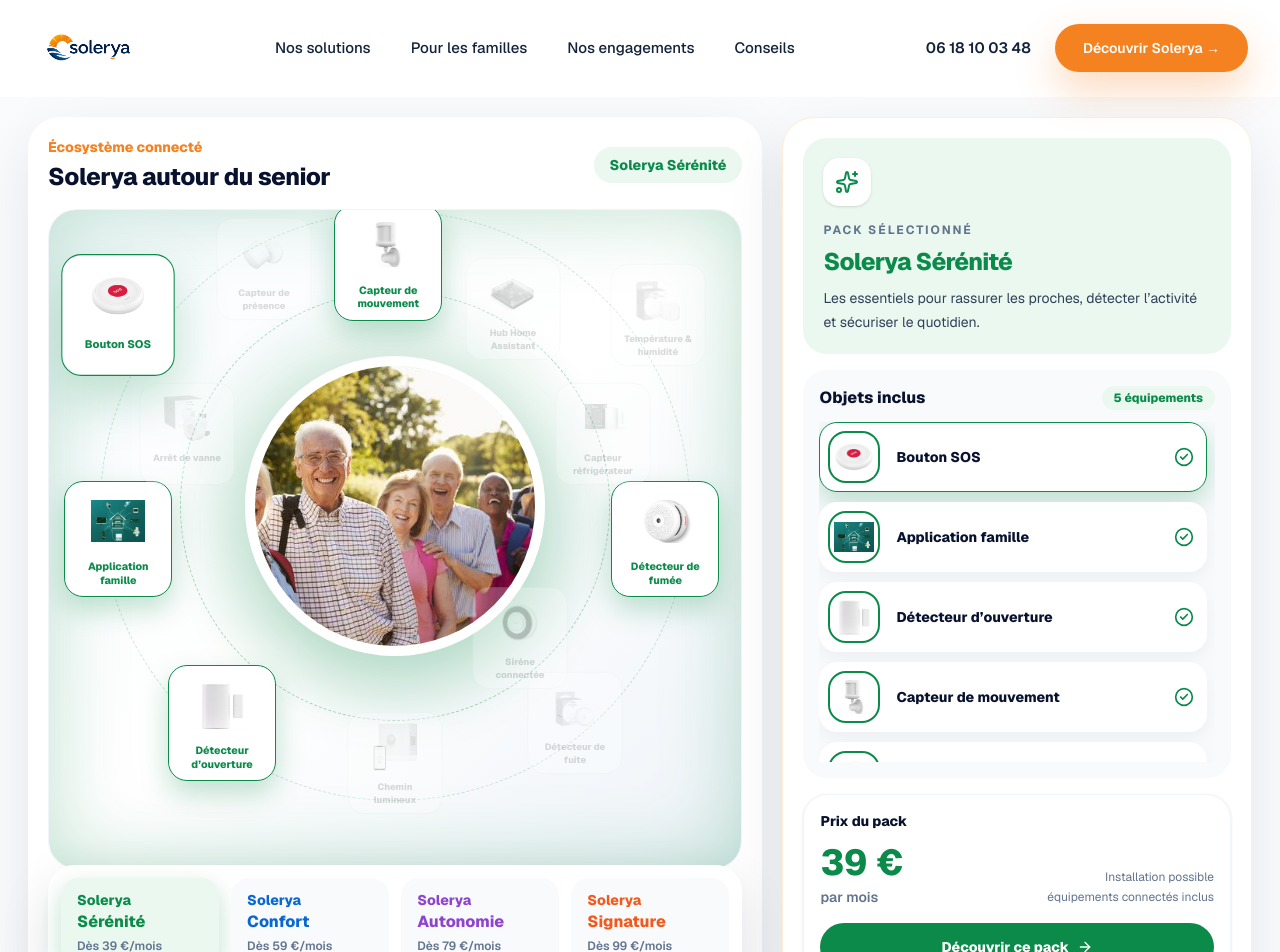
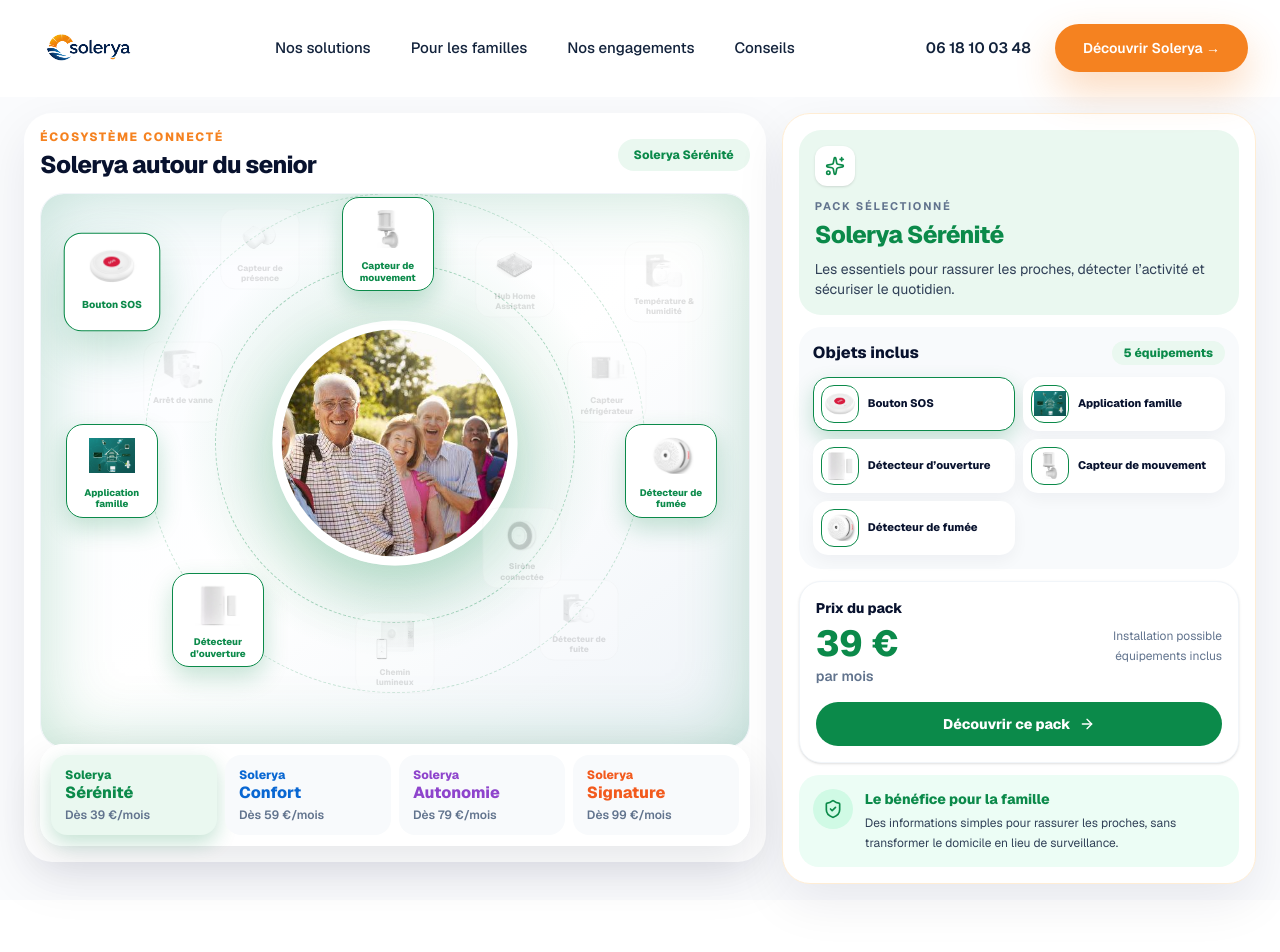
Before and after one commit to julien7paris/solerya, a Next.js app: page /schema in a window 1280 px wide. Shown: the top 952 px of the page. Built offline with nearby package versions, Linux system fonts and the light colour scheme.

Commit message:
Refonte premium du footer avec logo transparent

```diff
--- a/app/page.tsx
+++ b/app/page.tsx
@@ -175,7 +175,7 @@ export default function SoleryaHomePage() {
           <div className="flex h-full flex-col">
             <div className="mb-5 inline-flex w-fit items-center gap-2 rounded-full bg-[#FFF2E8] px-4 py-2 text-sm font-medium text-[#C95F07]">
               <HeartHandshake className="h-4 w-4 text-[#F58220]" />
-              <span>Des solutions connectées pour bien vieillir chez soi</span>
+              <span>Des solutions connectées pour bien vieillir chez soi, en Île de France</span>
             </div>
 
             <h1 className="max-w-2xl text-5xl font-bold leading-[1.08] tracking-[-0.04em] text-[#08122E] md:text-6xl">
--- a/app/schema/page.tsx
+++ b/app/schema/page.tsx
@@ -42,12 +42,11 @@ const packs: Record<PackKey, Pack> = {
     price: "39",
     color: "#0B8A4A",
     soft: "#EAF8F0",
-    glow: "rgba(11, 138, 74, 0.26)",
+    glow: "rgba(11, 138, 74, 0.24)",
     href: "/packs/serenite",
     text: "Les essentiels pour rassurer les proches, détecter l’activité et sécuriser le quotidien.",
     appImage: "/objets/application-serenite.jpg",
   },
-
   confort: {
     level: 2,
     shortName: "Confort",
@@ -55,12 +54,11 @@ const packs: Record<PackKey, Pack> = {
     price: "59",
     color: "#0967D2",
     soft: "#EAF4FF",
-    glow: "rgba(9, 103, 210, 0.24)",
+    glow: "rgba(9, 103, 210, 0.22)",
     href: "/packs/confort",
     text: "Tout le pack Sérénité, avec une protection renforcée du logement.",
     appImage: "/objets/application-confort.jpg",
   },
-
   autonomie: {
     level: 3,
     shortName: "Autonomie",
@@ -68,12 +66,11 @@ const packs: Record<PackKey, Pack> = {
     price: "79",
     color: "#8E44CC",
     soft: "#F5ECFF",
-    glow: "rgba(142, 68, 204, 0.24)",
+    glow: "rgba(142, 68, 204, 0.22)",
     href: "/packs/autonomie",
     text: "Tout le pack Confort, avec des repères plus précis sur le rythme de vie.",
     appImage: "/objets/application-autonomie.jpg",
   },
-
   signature: {
     level: 4,
     shortName: "Signature",
@@ -81,7 +78,7 @@ const packs: Record<PackKey, Pack> = {
     price: "99",
     color: "#F25A1D",
     soft: "#FFF1E6",
-    glow: "rgba(242, 90, 29, 0.26)",
+    glow: "rgba(242, 90, 29, 0.24)",
     href: "/packs/signature",
     text: "La solution complète : tous les équipements Solerya réunis.",
     appImage: "/objets/application-signature.jpg",
@@ -97,7 +94,6 @@ const objects: ConnectedObject[] = [
     x: "10%",
     y: "16%",
   },
-
   {
     id: "application",
     name: "Application famille",
@@ -106,25 +102,22 @@ const objects: ConnectedObject[] = [
     x: "10%",
     y: "50%",
   },
-
   {
     id: "ouverture",
     name: "Détecteur d’ouverture",
     pack: "serenite",
     image: "/objets/detecteur-ouverture-porte.jpg",
     x: "25%",
-    y: "78%",
+    y: "77%",
   },
-
   {
     id: "mouvement",
     name: "Capteur de mouvement",
     pack: "serenite",
     image: "/objets/capteur-mouvement-veilleuse.jpg",
     x: "49%",
-    y: "8%",
+    y: "9%",
   },
-
   {
     id: "fumee",
     name: "Détecteur de fumée",
@@ -133,7 +126,6 @@ const objects: ConnectedObject[] = [
     x: "89%",
     y: "50%",
   },
-
   {
     id: "temperature",
     name: "Température & humidité",
@@ -142,34 +134,30 @@ const objects: ConnectedObject[] = [
     x: "88%",
     y: "16%",
   },
-
   {
     id: "fuite",
     name: "Détecteur de fuite",
     pack: "confort",
     image: "/objets/fuites.jpg",
     x: "76%",
-    y: "78%",
+    y: "77%",
   },
-
   {
     id: "presence",
     name: "Capteur de présence",
     pack: "autonomie",
     image: "/objets/capteur-presence.jpg",
     x: "31%",
-    y: "9%",
+    y: "10%",
   },
-
   {
     id: "chemin-lumineux",
     name: "Chemin lumineux",
     pack: "autonomie",
     image: "/objets/chemin-lumineux.jpg",
     x: "50%",
-    y: "84%",
+    y: "83%",
   },
-
   {
     id: "arret-vanne",
     name: "Arrêt de vanne",
@@ -178,7 +166,6 @@ const objects: ConnectedObject[] = [
     x: "20%",
     y: "34%",
   },
-
   {
     id: "home-assistant",
     name: "Hub Home Assistant",
@@ -187,7 +174,6 @@ const objects: ConnectedObject[] = [
     x: "67%",
     y: "15%",
   },
-
   {
     id: "refrigerateur",
     name: "Capteur réfrigérateur",
@@ -196,21 +182,18 @@ const objects: ConnectedObject[] = [
     x: "80%",
     y: "34%",
   },
-
   {
     id: "sirene",
     name: "Sirène connectée",
     pack: "signature",
     image: "/objets/sirene.jpg",
     x: "68%",
-    y: "65%",
+    y: "64%",
   },
 ];
 
 export default function SchemaPage() {
-  const [activePackKey, setActivePackKey] =
-    useState<PackKey>("serenite");
-
+  const [activePackKey, setActivePackKey] = useState<PackKey>("serenite");
   const [selectedObjectId, setSelectedObjectId] =
     useState<string | null>("bouton-sos");
 
@@ -240,24 +223,22 @@ export default function SchemaPage() {
 
   return (
     <main className="min-h-screen bg-[#FAFBFD] text-[#08122E]">
-      <section className="mx-auto max-w-[1400px] px-5 py-5 lg:px-7">
-        <div className="grid gap-5 xl:grid-cols-[minmax(0,1.22fr)_minmax(360px,0.78fr)] xl:items-start">
-
-          <div className="min-w-0 rounded-[32px] bg-white p-4 shadow-[0_20px_60px_rgba(8,18,46,0.09)] md:p-5">
-
-            <div className="mb-4 flex flex-col gap-3 sm:flex-row sm:items-center sm:justify-between">
+      <section className="mx-auto max-w-[1500px] px-4 py-4 lg:px-6">
+        <div className="grid gap-4 xl:grid-cols-[minmax(0,1.22fr)_minmax(420px,0.78fr)] xl:items-start">
+          <div className="min-w-0 rounded-[28px] bg-white p-4 shadow-[0_18px_50px_rgba(8,18,46,0.08)]">
+            <div className="mb-3 flex items-center justify-between gap-3">
               <div>
-                <p className="text-sm font-extrabold text-[#F58220]">
+                <p className="text-xs font-extrabold uppercase tracking-[0.14em] text-[#F58220]">
                   Écosystème connecté
                 </p>
 
-                <h1 className="mt-1 text-2xl font-extrabold tracking-[-0.02em]">
+                <h1 className="mt-1 text-2xl font-extrabold tracking-[-0.03em]">
                   Solerya autour du senior
                 </h1>
               </div>
 
               <div
-                className="shrink-0 rounded-full px-4 py-2 text-sm font-extrabold"
+                className="shrink-0 rounded-full px-4 py-2 text-xs font-extrabold"
                 style={{
                   backgroundColor: activePack.soft,
                   color: activePack.color,
@@ -268,9 +249,9 @@ export default function SchemaPage() {
             </div>
 
             <div
-              className="relative min-h-[660px] overflow-hidden rounded-[28px] border border-slate-100 bg-gradient-to-br from-[#F8FBFF] via-white to-[#EEF3F8]"
+              className="relative min-h-[555px] overflow-hidden rounded-[24px] border border-slate-100 bg-gradient-to-br from-[#F8FBFF] via-white to-[#EEF3F8]"
               style={{
-                boxShadow: `inset 0 0 80px ${activePack.glow}`,
+                boxShadow: `inset 0 0 70px ${activePack.glow}`,
               }}
             >
               <div
@@ -281,23 +262,19 @@ export default function SchemaPage() {
               />
 
               <div
-                className="pointer-events-none absolute left-1/2 top-[45%] z-0 h-[430px] w-[430px] -translate-x-1/2 -translate-y-1/2 rounded-full border border-dashed"
-                style={{
-                  borderColor: `${activePack.color}55`,
-                }}
+                className="pointer-events-none absolute left-1/2 top-[45%] z-0 h-[360px] w-[360px] -translate-x-1/2 -translate-y-1/2 rounded-full border border-dashed"
+                style={{ borderColor: `${activePack.color}55` }}
               />
 
               <div
-                className="pointer-events-none absolute left-1/2 top-[45%] z-0 h-[590px] w-[590px] -translate-x-1/2 -translate-y-1/2 rounded-full border border-dashed"
-                style={{
-                  borderColor: `${activePack.color}35`,
-                }}
+                className="pointer-events-none absolute left-1/2 top-[45%] z-0 h-[500px] w-[500px] -translate-x-1/2 -translate-y-1/2 rounded-full border border-dashed"
+                style={{ borderColor: `${activePack.color}35` }}
               />
 
               <div
-                className="absolute left-1/2 top-[45%] z-10 h-[300px] w-[300px] -translate-x-1/2 -translate-y-1/2 overflow-hidden rounded-full border-[10px] border-white"
+                className="absolute left-1/2 top-[45%] z-10 h-[245px] w-[245px] -translate-x-1/2 -translate-y-1/2 overflow-hidden rounded-full border-[9px] border-white"
                 style={{
-                  boxShadow: `0 24px 70px ${activePack.glow}`,
+                  boxShadow: `0 22px 60px ${activePack.glow}`,
                 }}
               >
                 <Image
@@ -306,62 +283,50 @@ export default function SchemaPage() {
                   fill
                   priority
                   className="object-cover"
-                  sizes="300px"
+                  sizes="245px"
                 />
               </div>
 
               {objects.map((object) => {
                 const objectPack = packs[object.pack];
-
-                const isIncluded =
-                  objectPack.level <= activePack.level;
-
-                const isSelected =
-                  selectedObjectId === object.id;
+                const isIncluded = objectPack.level <= activePack.level;
+                const isSelected = selectedObjectId === object.id;
 
                 return (
                   <button
                     key={object.id}
                     type="button"
                     onClick={() => selectObject(object)}
-                    className={`absolute z-20 w-[108px] -translate-x-1/2 -translate-y-1/2 rounded-[19px] border bg-white p-2 text-center transition-all duration-500 ${
+                    className={`absolute z-20 w-[92px] -translate-x-1/2 -translate-y-1/2 rounded-[17px] border bg-white p-1.5 text-center transition-all duration-500 ${
                       isIncluded
                         ? "scale-100 opacity-100"
-                        : "scale-[0.88] border-slate-200 opacity-25 grayscale"
-                    } ${
-                      isSelected
-                        ? "z-30 scale-105"
-                        : ""
-                    }`}
+                        : "scale-[0.86] border-slate-200 opacity-22 grayscale"
+                    } ${isSelected ? "z-30 scale-105" : ""}`}
                     style={{
                       left: object.x,
                       top: object.y,
-                      borderColor: isIncluded
-                        ? activePack.color
-                        : "#E2E8F0",
+                      borderColor: isIncluded ? activePack.color : "#E2E8F0",
                       boxShadow: isIncluded
                         ? isSelected
-                          ? `0 20px 50px ${activePack.glow}`
-                          : `0 12px 28px ${activePack.glow}`
+                          ? `0 18px 42px ${activePack.glow}`
+                          : `0 10px 24px ${activePack.glow}`
                         : "none",
                     }}
                   >
-                    <div className="relative mx-auto h-[62px] w-[62px] overflow-hidden rounded-[14px] bg-white">
+                    <div className="relative mx-auto h-[50px] w-[50px] overflow-hidden rounded-[12px] bg-white">
                       <Image
                         src={getImage(object)}
                         alt={object.name}
                         fill
-                        className="object-contain p-1"
-                        sizes="62px"
+                        className="object-contain p-0.5"
+                        sizes="50px"
                       />
                     </div>
 
                     <p
-                      className="mt-2 min-h-[28px] text-[10.5px] font-extrabold leading-[1.3]"
+                      className="mt-1.5 min-h-[24px] text-[9.5px] font-extrabold leading-[1.25]"
                       style={{
-                        color: isIncluded
-                          ? activePack.color
-                          : "#64748B",
+                        color: isIncluded ? activePack.color : "#64748B",
                       }}
                     >
                       {object.name}
@@ -371,8 +336,8 @@ export default function SchemaPage() {
               })}
             </div>
 
-            <div className="relative z-40 -mt-1 rounded-[26px] border border-white bg-white p-3 shadow-[0_20px_50px_rgba(8,18,46,0.12)]">
-              <div className="grid gap-3 sm:grid-cols-2 xl:grid-cols-4">
+            <div className="relative z-40 -mt-1 rounded-[22px] border border-white bg-white p-2.5 shadow-[0_16px_40px_rgba(8,18,46,0.10)]">
+              <div className="grid gap-2 sm:grid-cols-2 xl:grid-cols-4">
                 {(Object.entries(packs) as [PackKey, Pack][]).map(
                   ([key, pack]) => {
                     const selected = key === activePackKey;
@@ -382,25 +347,23 @@ export default function SchemaPage() {
                         key={key}
                         type="button"
                         onClick={() => selectPack(key)}
-                        className="rounded-[18px] px-4 py-3 text-left transition-all duration-300 hover:-translate-y-1"
+                        className="rounded-[16px] px-3.5 py-3 text-left transition-all duration-300 hover:-translate-y-0.5"
                         style={{
-                          backgroundColor: selected
-                            ? pack.soft
-                            : "#F8FAFC",
+                          backgroundColor: selected ? pack.soft : "#F8FAFC",
                           boxShadow: selected
-                            ? `0 10px 24px ${pack.glow}`
+                            ? `0 8px 20px ${pack.glow}`
                             : "none",
                         }}
                       >
                         <p
-                          className="text-sm font-extrabold"
+                          className="text-xs font-extrabold"
                           style={{ color: pack.color }}
                         >
                           Solerya
                         </p>
 
                         <p
-                          className="text-base font-extrabold"
+                          className="text-base font-extrabold leading-tight"
                           style={{ color: pack.color }}
                         >
                           {pack.shortName}
@@ -417,47 +380,37 @@ export default function SchemaPage() {
             </div>
           </div>
 
-          <aside className="rounded-[32px] border border-orange-100 bg-white p-5 shadow-[0_20px_60px_rgba(8,18,46,0.09)] xl:sticky xl:top-24">
-
+          <aside className="rounded-[28px] border border-orange-100 bg-white p-4 shadow-[0_18px_50px_rgba(8,18,46,0.08)] xl:sticky xl:top-20">
             <div
-              className="rounded-[24px] p-5"
-              style={{
-                backgroundColor: activePack.soft,
-              }}
+              className="rounded-[22px] p-4"
+              style={{ backgroundColor: activePack.soft }}
             >
               <div
-                className="flex h-12 w-12 items-center justify-center rounded-2xl bg-white shadow-sm"
-                style={{
-                  color: activePack.color,
-                }}
+                className="flex h-10 w-10 items-center justify-center rounded-xl bg-white shadow-sm"
+                style={{ color: activePack.color }}
               >
-                <Sparkles className="h-6 w-6" />
+                <Sparkles className="h-5 w-5" />
               </div>
 
-              <p className="mt-4 text-xs font-bold uppercase tracking-[0.16em] text-slate-500">
+              <p className="mt-3 text-[11px] font-bold uppercase tracking-[0.16em] text-slate-500">
                 Pack sélectionné
               </p>
 
               <h2
-                className="mt-2 text-2xl font-extrabold tracking-[-0.03em]"
-                style={{
-                  color: activePack.color,
-                }}
+                className="mt-1 text-2xl font-extrabold tracking-[-0.03em]"
+                style={{ color: activePack.color }}
               >
                 {activePack.name}
               </h2>
 
-              <p className="mt-2 text-sm leading-6 text-slate-700">
+              <p className="mt-2 text-sm leading-5 text-slate-700">
                 {activePack.text}
               </p>
             </div>
 
-            <div className="mt-4 rounded-[24px] bg-[#F8FAFC] p-4">
-
-              <div className="flex items-center justify-between gap-4">
-                <p className="text-base font-extrabold">
-                  Objets inclus
-                </p>
+            <div className="mt-3 rounded-[22px] bg-[#F8FAFC] p-3.5">
+              <div className="flex items-center justify-between gap-3">
+                <p className="text-base font-extrabold">Objets inclus</p>
 
                 <div
                   className="rounded-full px-3 py-1 text-xs font-extrabold"
@@ -470,69 +423,59 @@ export default function SchemaPage() {
                 </div>
               </div>
 
-              <div className="mt-3 max-h-[340px] space-y-2.5 overflow-y-auto pr-2">
+              <div className="mt-3 grid max-h-none grid-cols-2 gap-2">
                 {includedObjects.map((object) => {
-                  const isSelected =
-                    selectedObjectId === object.id;
+                  const isSelected = selectedObjectId === object.id;
 
                   return (
                     <button
                       key={object.id}
                       type="button"
                       onClick={() => selectObject(object)}
-                      className="grid w-full grid-cols-[54px_1fr_22px] items-center gap-3 rounded-[18px] border bg-white p-2.5 text-left transition-all duration-300 hover:-translate-y-0.5"
+                      className="grid grid-cols-[38px_1fr] items-center gap-2 rounded-[15px] border bg-white p-2 text-left transition-all duration-300 hover:-translate-y-0.5"
                       style={{
                         borderColor: isSelected
                           ? activePack.color
                           : "transparent",
                         boxShadow: isSelected
-                          ? `0 10px 26px ${activePack.glow}`
-                          : "0 7px 20px rgba(8,18,46,0.05)",
+                          ? `0 8px 20px ${activePack.glow}`
+                          : "0 6px 16px rgba(8,18,46,0.045)",
                       }}
                     >
                       <div
-                        className="relative h-12 w-12 overflow-hidden rounded-2xl bg-white"
+                        className="relative h-9 w-9 overflow-hidden rounded-xl bg-white"
                         style={{
-                          outline: `2px solid ${activePack.color}`,
+                          outline: `1.5px solid ${activePack.color}`,
                         }}
                       >
                         <Image
                           src={getImage(object)}
                           alt={object.name}
                           fill
-                          className="object-contain p-1"
-                          sizes="48px"
+                          className="object-contain p-0.5"
+                          sizes="36px"
                         />
                       </div>
 
-                      <p className="text-sm font-extrabold">
-                        {object.name}
-                      </p>
-
-                      <CheckCircle2
-                        className="h-5 w-5"
-                        style={{
-                          color: activePack.color,
-                        }}
-                      />
+                      <div className="min-w-0">
+                        <p className="line-clamp-2 text-[11px] font-extrabold leading-tight">
+                          {object.name}
+                        </p>
+                      </div>
                     </button>
                   );
                 })}
               </div>
             </div>
 
-            <div className="mt-4 rounded-[24px] border border-slate-100 bg-white p-4 shadow-sm">
-              <p className="text-sm font-extrabold">
-                Prix du pack
-              </p>
+            <div className="mt-3 rounded-[22px] border border-slate-100 bg-white p-4 shadow-sm">
+              <div className="flex items-start justify-between gap-4">
+                <div>
+                  <p className="text-sm font-extrabold">Prix du pack</p>
 
-              <div className="mt-3 flex items-end justify-between gap-4">
-                <div>
                   <p
-                    className="text-4xl font-extrabold"
-                    style={{
-                      color: activePack.color,
-                    }}
+                    className="mt-2 text-4xl font-extrabold leading-none"
+                    style={{ color: activePack.color }}
                   >
                     {activePack.price} €
                   </p>
@@ -542,47 +485,41 @@ export default function SchemaPage() {
                   </p>
                 </div>
 
-                <div className="text-right text-xs leading-5 text-slate-500">
+                <div className="mt-7 text-right text-xs leading-5 text-slate-500">
                   Installation possible
                   <br />
-                  équipements connectés inclus
+                  équipements inclus
                 </div>
               </div>
 
               <Link
                 href={activePack.href}
-                className="mt-4 flex items-center justify-center gap-2 rounded-full px-5 py-3.5 text-sm font-extrabold text-white transition hover:-translate-y-0.5"
-                style={{
-                  backgroundColor: activePack.color,
-                }}
+                className="mt-4 flex items-center justify-center gap-2 rounded-full px-5 py-3 text-sm font-extrabold text-white transition hover:-translate-y-0.5"
+                style={{ backgroundColor: activePack.color }}
               >
                 Découvrir ce pack
                 <ArrowRight className="h-4 w-4" />
               </Link>
             </div>
 
-            <div className="mt-4 rounded-[22px] bg-emerald-50 p-4">
-              <div className="flex gap-4">
-
-                <div className="flex h-11 w-11 shrink-0 items-center justify-center rounded-full bg-emerald-100 text-[#0B8A4A]">
+            <div className="mt-3 rounded-[20px] bg-emerald-50 p-3.5">
+              <div className="flex gap-3">
+                <div className="flex h-10 w-10 shrink-0 items-center justify-center rounded-full bg-emerald-100 text-[#0B8A4A]">
                   <ShieldCheck className="h-5 w-5" />
                 </div>
 
                 <div>
-                  <p className="text-base font-extrabold text-[#0B8A4A]">
+                  <p className="text-sm font-extrabold text-[#0B8A4A]">
                     Le bénéfice pour la famille
                   </p>
 
-                  <p className="mt-2 text-sm leading-6 text-slate-700">
-                    Des informations simples et utiles pour rassurer
-                    les proches, avec un signe discret d’activité,
-                    sans transformer le domicile en lieu de surveillance.
+                  <p className="mt-1 text-xs leading-5 text-slate-700">
+                    Des informations simples pour rassurer les proches, sans
+                    transformer le domicile en lieu de surveillance.
                   </p>
                 </div>
-
               </div>
             </div>
-
           </aside>
         </div>
       </section>
```
